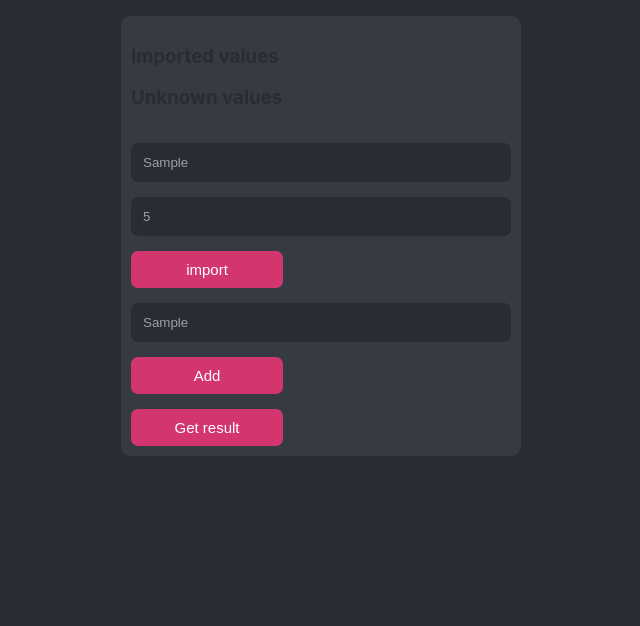
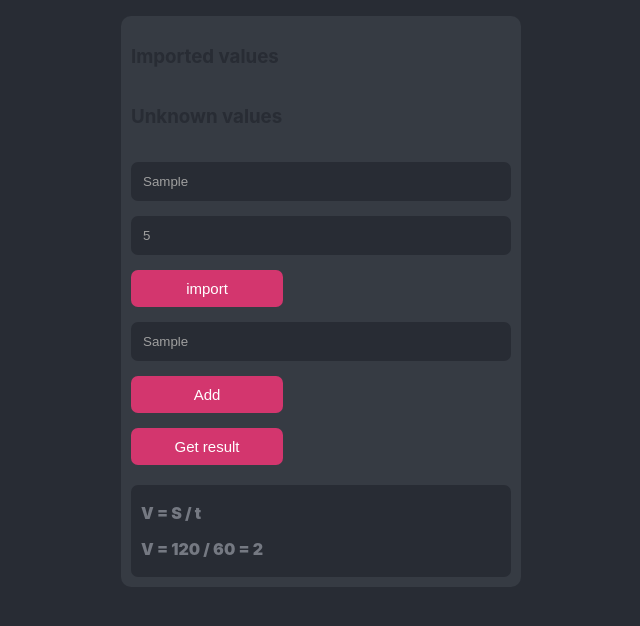
Before and after one commit to dawmanukian/Physics, a React (Create React App) app: page / in a window 1280 px wide. Both pictures are taken after typing "Sample", "5", "Sample" into the empty fields and a click on the button "Get result". Shown: the top 626 px of the page, without its empty margins (319-959 px from the left). Built offline with nearby package versions, Linux system fonts and the light colour scheme.

Commit message:
some bug fix and add some styles

```diff
--- a/src/App.js
+++ b/src/App.js
@@ -30,6 +30,7 @@ function App() {
 
   const [data, dispatch] = useReducer(reducer,[])
   const [unknowns, setUnknowns] = useState([])
+  const [answer, setAnswer] = useState(null)
 
   return (
     <div className="App">
@@ -52,8 +53,9 @@ function App() {
           }
         ])
       }}
+      onCalculating={() => setAnswer('V = 120 / 60 = 2')}
       />
-      <Answer />
+      <Answer data={answer}/>
     </div>
   );
 }
--- a/src/components/answer/Answer.jsx
+++ b/src/components/answer/Answer.jsx
@@ -1,8 +1,15 @@
 import React from 'react'
 
-const Answer = () => {
+const Answer = ({data}) => {
   return (
-    <div></div>
+    <div className='physics-answer'>
+      {data === null ? null :
+        <div className='answer'>
+          <p>V = S / t</p>
+          <p>V = 120 / 60 = 2</p>
+        </div>
+      }
+    </div>
   )
 }
 
--- a/src/components/physics-form/PhysicsForm.jsx
+++ b/src/components/physics-form/PhysicsForm.jsx
@@ -1,6 +1,6 @@
 import React, { useState } from 'react'
 
-const PhysicsForm = ({onAdd, onAddUnknown}) => {
+const PhysicsForm = ({onAdd, onAddUnknown, onCalculating}) => {
 
   const [value, setValue] = useState('');
   const [imported, setImported] = useState('');
@@ -45,7 +45,7 @@ const PhysicsForm = ({onAdd, onAddUnknown}) => {
                 Add
             </button>
             <br></br>
-            <button>
+            <button onClick={() => onCalculating()}>
               Get result
             </button>
         </form>
--- a/src/index.css
+++ b/src/index.css
@@ -54,3 +54,21 @@ code {
   color: #757982;
   font-weight: 900;
 }
+.App .physics-value {
+  display: flex;
+  flex-wrap: wrap;
+  gap: 30px;
+}
+.App .physics-answer {
+  width: 100%;
+  background: #282c34;
+  margin: 20px 0px 0px 0px;
+  border-radius: 7px;
+}
+.App .physics-answer .answer {
+  padding: 2px 10px 2px 10px;
+}
+.App .physics-answer .answer p {
+  color: #757982;
+  font-weight: 900;
+}
```
